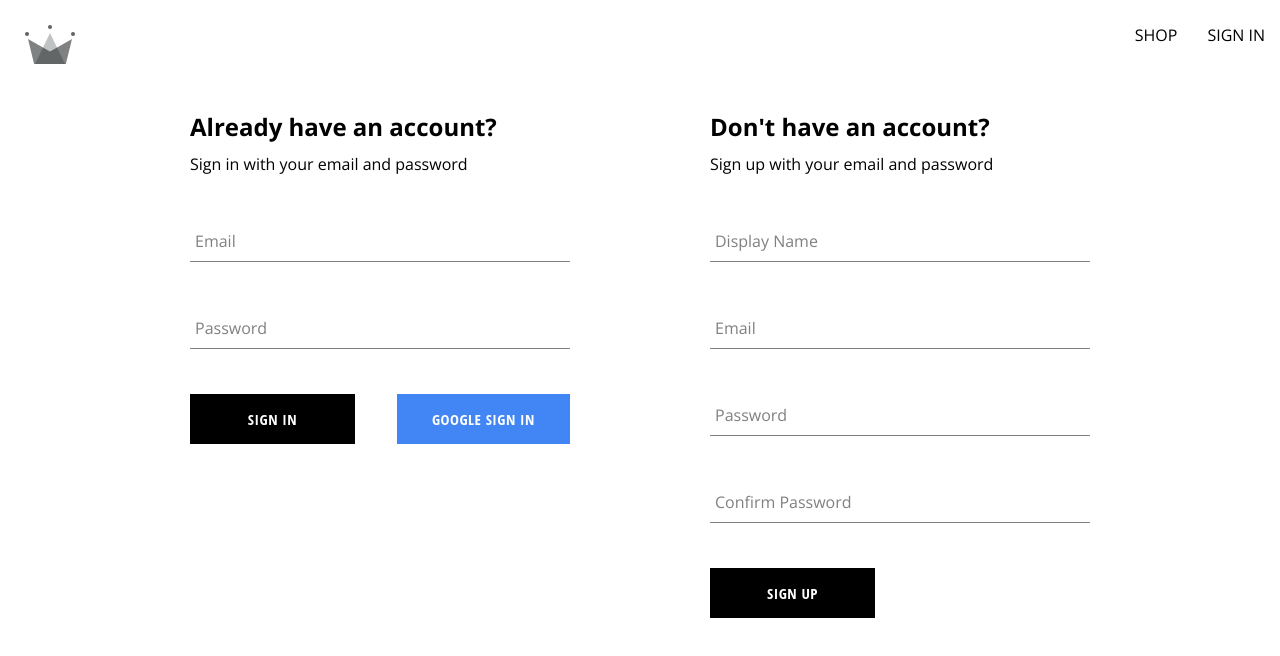
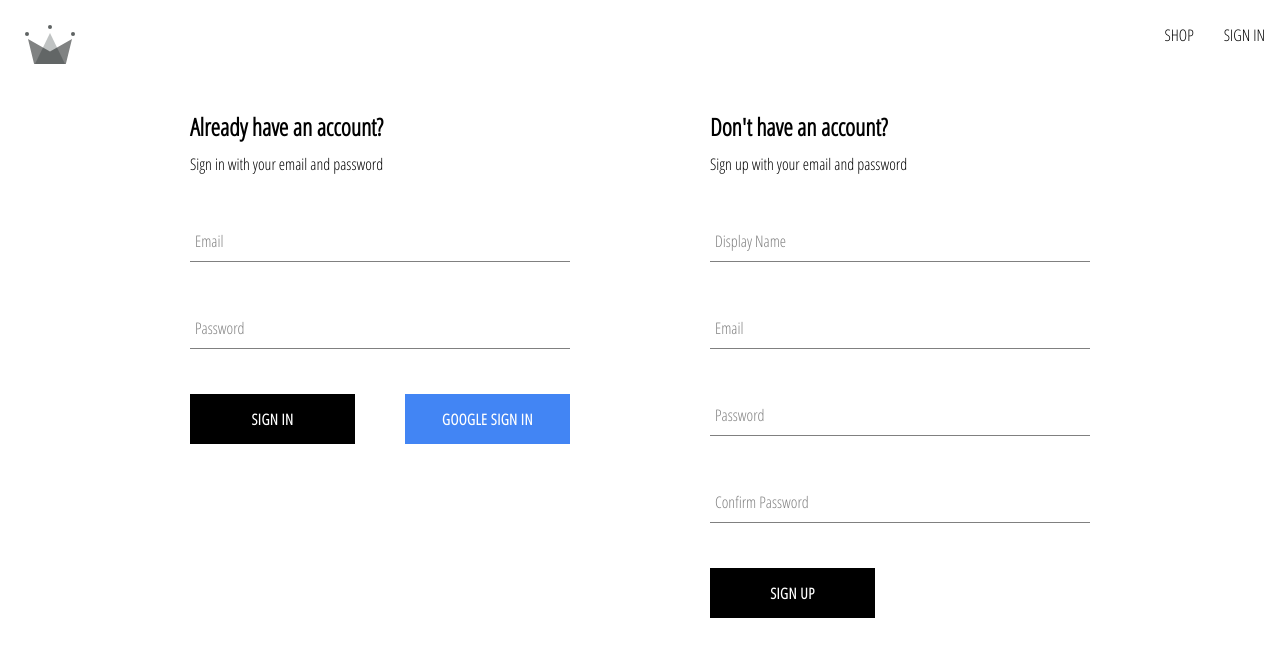
Before and after one commit to DanMorriss/crwn-clothing, a React (Create React App) app in the folder crwn-clothing/: page /auth in a window 1280 px wide. Shown: the top 656 px of the page. Built offline with nearby package versions, Linux system fonts and the light colour scheme.

Commit message:
Update font to condensed

```diff
--- a/crwn-clothing/public/index.html
+++ b/crwn-clothing/public/index.html
@@ -28,7 +28,7 @@
     <link rel="preconnect" href="https://fonts.googleapis.com" />
     <link rel="preconnect" href="https://fonts.gstatic.com" crossorigin />
     <link
-      href="https://fonts.googleapis.com/css2?family=Open+Sans:ital,wght@0,300..800;1,300..800&display=swap"
+      href="https://fonts.googleapis.com/css2?family=Open+Sans+Condensed:wght@300&display=swap"
       rel="stylesheet"
     />
     <title>React App</title>
--- a/crwn-clothing/src/App.js
+++ b/crwn-clothing/src/App.js
@@ -1,4 +1,4 @@
-import { Routes, Route, Outlet } from "react-router-dom";
+import { Routes, Route } from "react-router-dom";
 
 import Home from "./routes/home/home.component";
 import Navigation from "./routes/navigation/navigation.component";
--- a/crwn-clothing/src/components/button/button.styles.scss
+++ b/crwn-clothing/src/components/button/button.styles.scss
@@ -9,7 +9,7 @@
   background-color: black;
   color: white;
   text-transform: uppercase;
-  font-family: "Open Sans Condensed", sans-serif;
+  font-family: "Open Sans Condensed";
   font-weight: bolder;
   border: none;
   cursor: pointer;
--- a/crwn-clothing/src/components/sign-in-form/sign-in-form.component.jsx
+++ b/crwn-clothing/src/components/sign-in-form/sign-in-form.component.jsx
@@ -1,4 +1,4 @@
-import { useState } from "react";
+import { useState, useContext } from "react";
 import {
   signInWithGooglePopup,
   createUserDocumentFromAuth,
@@ -7,6 +7,8 @@ import {
 
 import FormInput from "../form-input/form-input.component";
 import Button from "../button/button.component";
+
+import { UserContext } from "../../contexts/user.context";
 
 import "./sign-in-form.styles.scss";
 
@@ -19,7 +21,7 @@ const SignInForm = () => {
   const [formFields, setFormFields] = useState(defaultFormFields);
   const { email, password } = formFields;
 
-  console.log(formFields);
+  const { setCurrentUser } = useContext(UserContext);
 
   const resetFormFields = () => {
     setFormFields(defaultFormFields);
@@ -34,11 +36,12 @@ const SignInForm = () => {
     event.preventDefault();
 
     try {
-      const response = await signInAuthUserWithEmailAndPassword(
+      const { user } = await signInAuthUserWithEmailAndPassword(
         email,
         password
       );
-      console.log(response);
+      setCurrentUser(user);
+
       resetFormFields();
     } catch (err) {
       switch (err.code) {
--- /dev/null
+++ b/crwn-clothing/src/contexts/user.context.jsx
@@ -0,0 +1,13 @@
+import { createContext, useState } from "react";
+
+// as the actual value you want to access
+export const UserContext = createContext({
+  currentUser: null,
+  setCurrentUser: () => null,
+});
+
+export const UserProvider = ({ children }) => {
+  const [currentUser, setCurrentUser] = useState(null);
+  const value = { currentUser, setCurrentUser };
+  return <UserContext.Provider value={value}>{children}</UserContext.Provider>;
+};
--- a/crwn-clothing/src/index.js
+++ b/crwn-clothing/src/index.js
@@ -2,15 +2,19 @@ import React from "react";
 import ReactDOM from "react-dom/client";
 import { BrowserRouter } from "react-router-dom";
 
-import "./index.scss";
 import App from "./App";
 import reportWebVitals from "./reportWebVitals";
+import { UserProvider } from "./contexts/user.context";
+
+import "./index.scss";
 
 const root = ReactDOM.createRoot(document.getElementById("root"));
 root.render(
   <React.StrictMode>
     <BrowserRouter>
-      <App />
+      <UserProvider>
+        <App />
+      </UserProvider>
     </BrowserRouter>
   </React.StrictMode>
 );
--- a/crwn-clothing/src/index.scss
+++ b/crwn-clothing/src/index.scss
@@ -1,12 +1,12 @@
 body {
   margin: 0;
-  font-family: "Open Sans", sans-serif;
+  font-family: "Open Sans Condensed", sans-serif;
   -webkit-font-smoothing: antialiased;
   -moz-osx-font-smoothing: grayscale;
 }
 
 code {
-  font-family: source-code-pro, Menlo, Monaco, Consolas, 'Courier New',
+  font-family: source-code-pro, Menlo, Monaco, Consolas, "Courier New",
     monospace;
 }
 
--- a/crwn-clothing/src/routes/navigation/navigation.component.jsx
+++ b/crwn-clothing/src/routes/navigation/navigation.component.jsx
@@ -1,10 +1,14 @@
+import { useContext } from "react";
 import { Outlet, Link } from "react-router-dom";
 
 import { ReactComponent as CrwnLogo } from "../../assets/crown.svg";
+import { UserContext } from "../../contexts/user.context";
 
 import "./navigation.styles.scss";
 
 const Navigation = () => {
+  const { currentUser } = useContext(UserContext);
+  console.log(currentUser);
   return (
     <>
       <div className="navigation">
```
